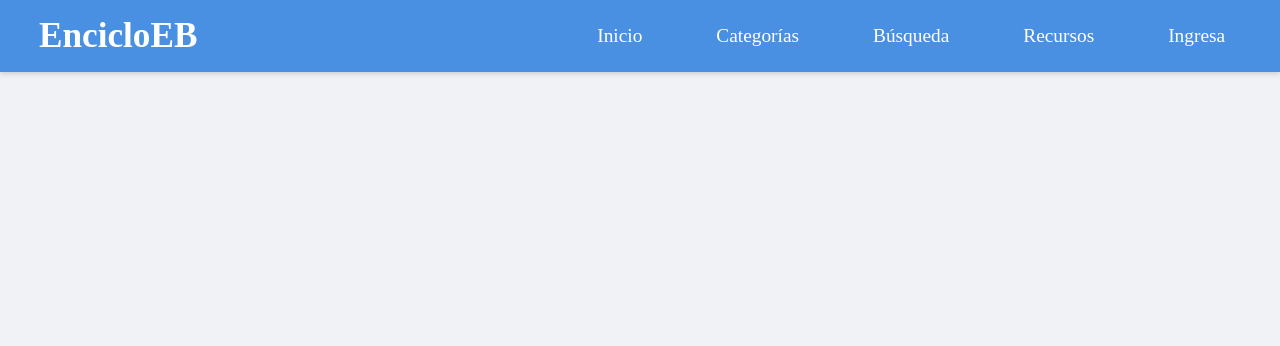
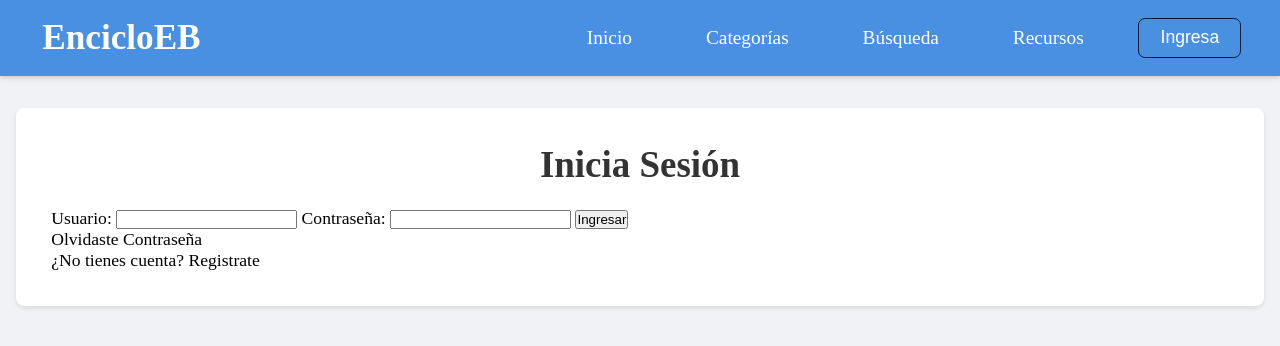
Before and after one commit to DonLuisM/proyecto_final_bootcamp, a plain HTML site: page pagina_equipos_biomed/pages/ingresa.html in a window 1280 px wide. Drawn offline with Linux system fonts and the light colour scheme.

Commit message:
updates_eb_boton_ingresa

```diff
--- a/pagina_equipos_biomed/css/styles.css
+++ b/pagina_equipos_biomed/css/styles.css
@@ -35,7 +35,7 @@ section h1 {
 /* * Navbar */
 .nav_bar {
     background-color: #4a90e2;
-    padding: 1rem 2rem;
+    padding: 1em 2em;
     display: flex;
     justify-content: space-between;
     align-items: center;
@@ -54,9 +54,10 @@ section h1 {
     list-style: none;
     gap: 2em;
     padding-right: 0.2em;
+    align-items: center;
 }
 
-.nav_links a {
+.nav_links li a {
     color: white;
     text-decoration: none;
     font-weight: 500;
@@ -85,6 +86,33 @@ section h1 {
 
 .nav_links a:hover {
     background-color: rgba(5, 72, 172, 0.7);
+}
+
+.nav_links button {
+    background-color: rgba(74, 144, 226, 0.7);
+    color: white;
+    border: 1px solid #001c3b;
+    padding: 0.5em 1.2em;
+    border-radius: 7px;
+    font-size: 1em;
+    cursor: pointer;
+    transition: background-color 0.3s ease-in-out;
+}
+
+.nav_links button a {
+    color: white;
+    text-decoration: none;
+    font-weight: 500;
+    overflow: hidden;
+}
+
+.nav_links button a:hover {
+    text-decoration: none;
+    background: none;
+}
+
+.nav_links button:hover {
+    background-color: rgba(5, 72, 172, 1);
 }
 
 @media (max-width: 900px) {
--- a/pagina_equipos_biomed/pages/ingresa.html
+++ b/pagina_equipos_biomed/pages/ingresa.html
@@ -15,12 +15,26 @@
                 <li><a href="categorias.html">Categorías</a></li>
                 <li><a href="busqueda.html">Búsqueda</a></li>
                 <li><a href="recursos.html">Recursos</a></li>
-                <li><a href="ingresa.html">Ingresa</a></li>
+                <!-- <li><a href="ingresa.html">Ingresa</a></li> -->
+                <button><a href="ingresa.html">Ingresa</a></button>
             </ul>
         </nav>
     </header>
 
-    <main></main>
+    <main>
+        <section class="login_section">
+            <h1>Inicia Sesión</h1>
+            <form action="">
+                <label for="usuario">Usuario:</label>
+                <input type="text" id="usuario" name="usuario" required>
+                <label for="contrasena">Contraseña:</label>
+                <input type="password" id="contrasena" name="contrasena" required>
+                <button type="submit">Ingresar</button>
+            </form>
+            <p>Olvidaste Contraseña</p>
+            <p>¿No tienes cuenta? Registrate</p>
+        </section>
+    </main>
 
     <script src="../js/script.js"></script>
 </body>
```
Also changed, not shown: pagina_equipos_biomed/index.html (+2 -1 lines), pagina_equipos_biomed/pages/busqueda.html (+2 -1 lines), pagina_equipos_biomed/pages/categorias.html (+2 -1 lines), pagina_equipos_biomed/pages/recursos.html (+2 -1 lines).
